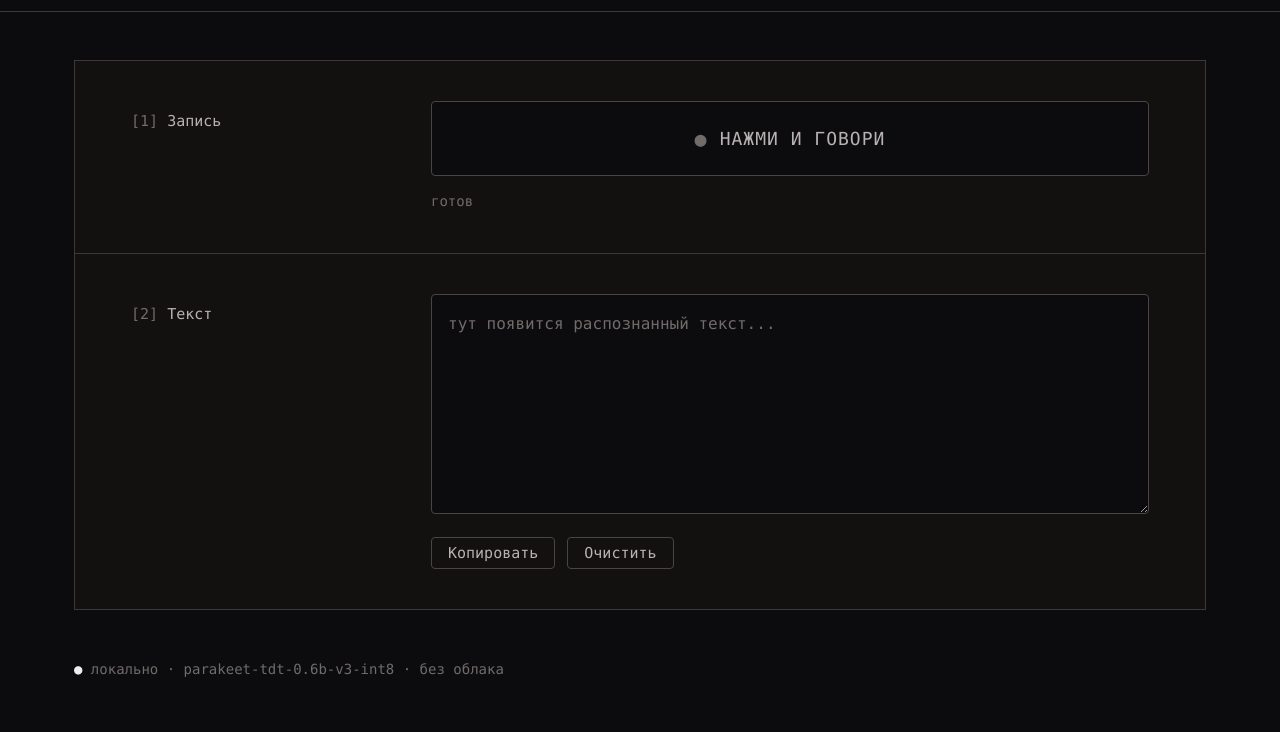
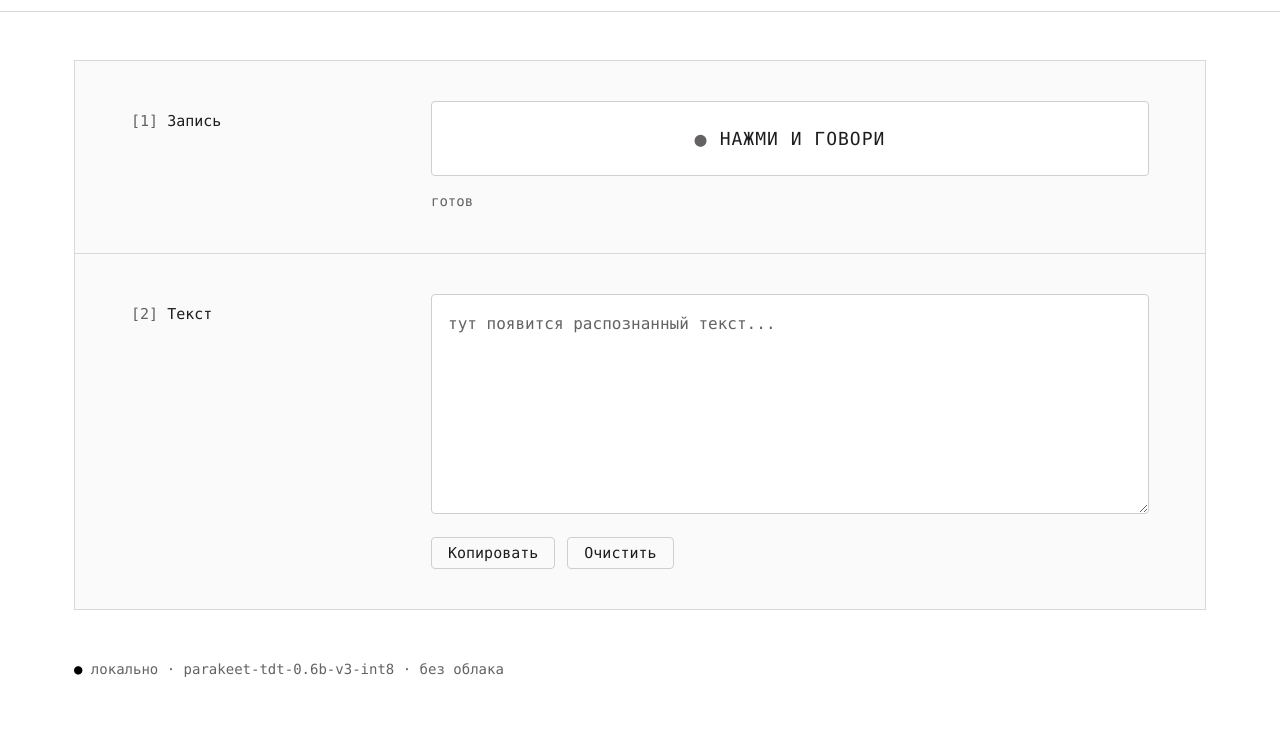
Before and after one commit to aidvizhhub/voiceog, a website: page public/index.html in a window 1280 px wide. Shown: the part 68-800 px from the top of the page. Drawn offline with Linux system fonts and the light colour scheme.

Commit message:
UI: светлая/тёмная тема по системе + автозапуск (systemd --user)
- prefers-color-scheme: light — светлая палитра opencode.ai (белый фон, серые рамки)
- scripts/install-service.sh — демон поднимается при входе
- README: тема и автозапуск

```diff
--- a/public/index.html
+++ b/public/index.html
@@ -16,6 +16,21 @@
     --white: #ffffff;
     --mono: "Berkeley Mono", "IBM Plex Mono", ui-monospace, SFMono-Regular, Menlo,
             Monaco, Consolas, "Liberation Mono", "Courier New", monospace;
+    color-scheme: dark light;
+  }
+
+  /* светлая тема — палитра оттуда же (opencode.ai, prefers-color-scheme: light) */
+  @media (prefers-color-scheme: light) {
+    :root {
+      --bg: #ffffff;
+      --panel: #fafafa;
+      --line: #d9d8d8;
+      --line-2: #d0cfce;
+      --text: #1d1d1f;
+      --bright: #000000;
+      --white: #000000;
+      --muted: #646262;
+    }
   }
   * { box-sizing: border-box; }
   html, body {
```
Also changed, not shown: README.md.
